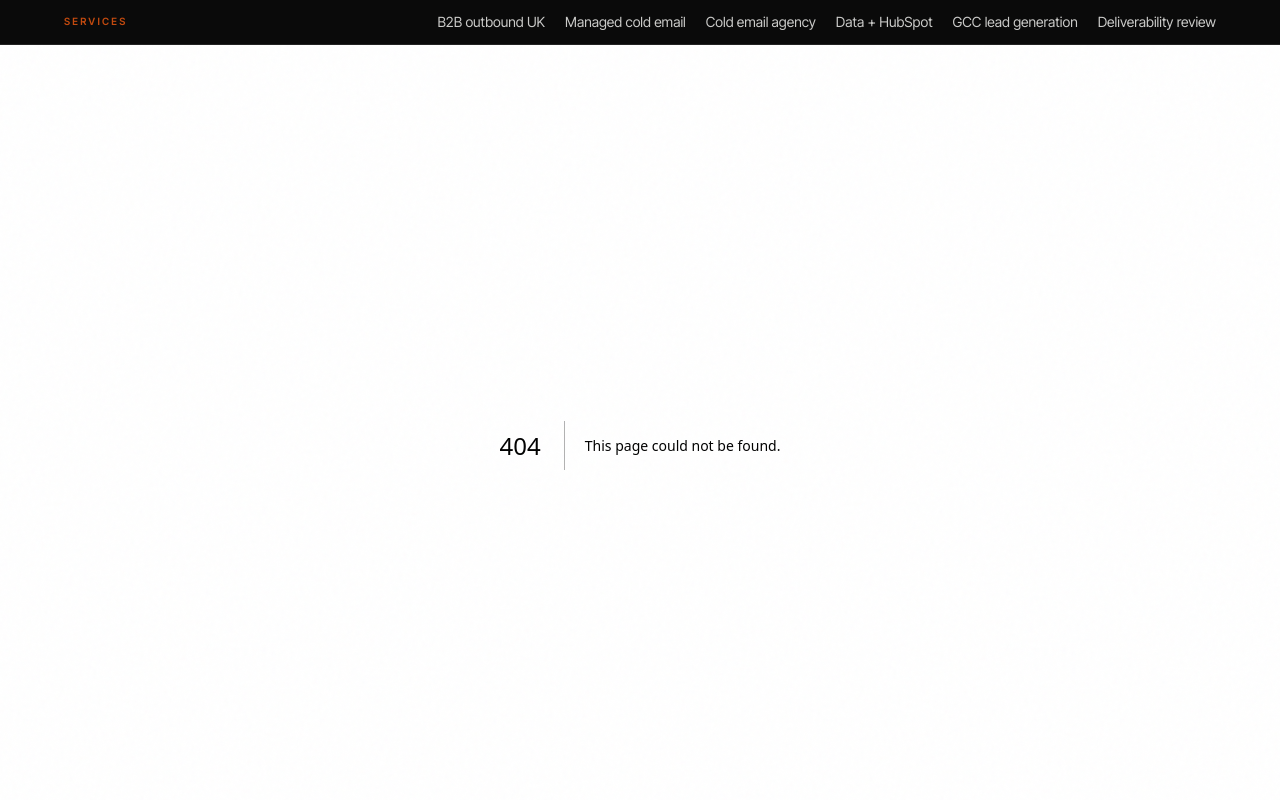
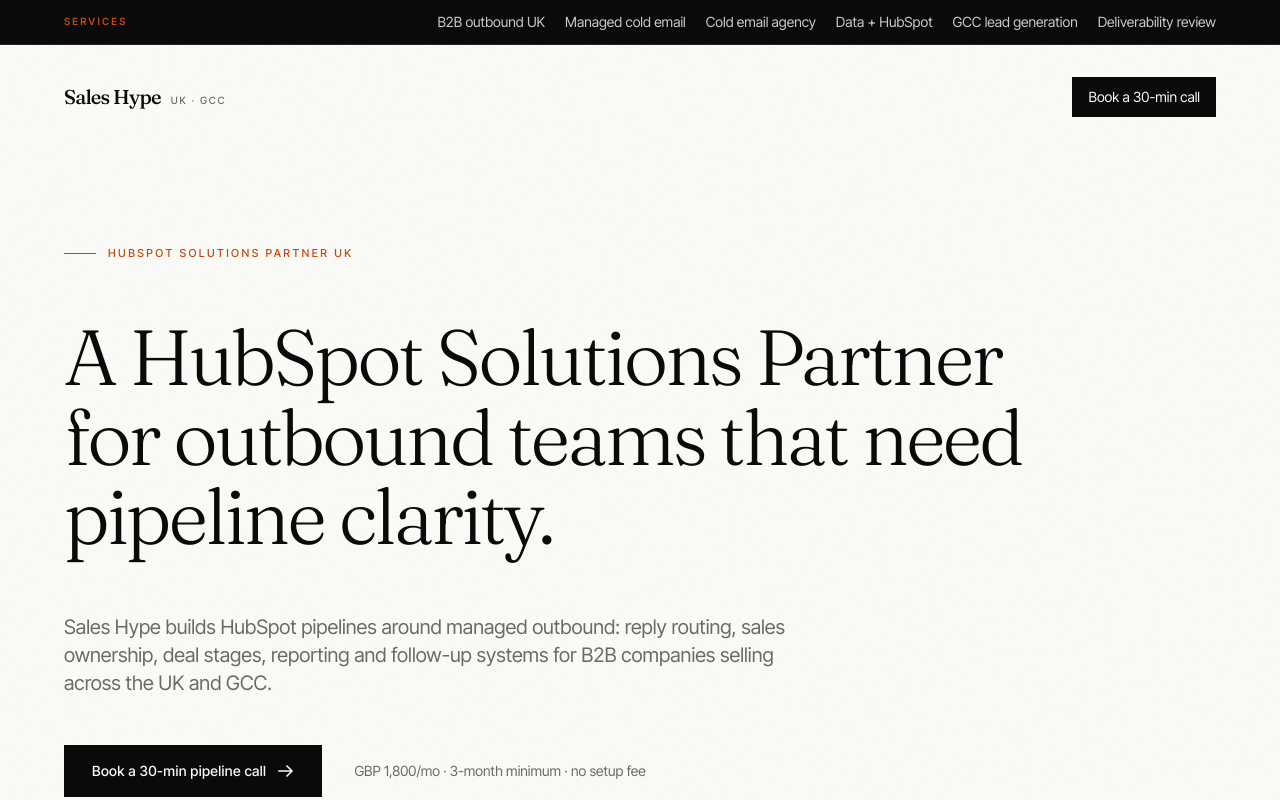
Before and after one commit to tareq-arch/saleshype-site, a Next.js app: page /hubspot-solutions-partner-uk in a window 1280 px wide. Before the commit this address had no page. Shown: the top 800 px of the page. Built offline with nearby package versions, Linux system fonts and the light colour scheme.

Commit message:
Add HubSpot partner UK page

```diff
--- /dev/null
+++ b/app/hubspot-solutions-partner-uk/page.tsx
@@ -0,0 +1,31 @@
+import type { Metadata } from "next";
+import { SeoLandingPage } from "../seo-page-template";
+
+export const metadata: Metadata = {
+  title: "HubSpot Solutions Partner UK",
+  description: "HubSpot Solutions Partner in the UK for outbound lead generation, CRM pipeline setup, reply routing, reporting and B2B sales systems.",
+  alternates: { canonical: "/hubspot-solutions-partner-uk" },
+};
+
+export default function Page() {
+  return (
+    <SeoLandingPage
+      eyebrow="HubSpot Solutions Partner UK"
+      title="A HubSpot Solutions Partner for outbound teams that need pipeline clarity."
+      description="Sales Hype builds HubSpot pipelines around managed outbound: reply routing, sales ownership, deal stages, reporting and follow-up systems for B2B companies selling across the UK and GCC."
+      primaryKeyword="HubSpot Solutions Partner UK"
+      supportingKeywords={["hubspot partner agency uk", "HubSpot CRM implementation", "HubSpot sales pipeline setup", "HubSpot outbound setup"]}
+      sections={[
+        { title: "HubSpot should show commercial reality", body: "A CRM is only useful if it shows what is happening. Sales Hype builds HubSpot around outbound replies, sales ownership, next actions and weekly reporting." },
+        { title: "Useful for founder-led teams", body: "Most founder-led B2B teams do not need a bloated CRM project. They need a clean pipeline, clear follow-up and reporting that shows whether outbound is working." },
+        { title: "Built around managed outbound", body: "Because Sales Hype also runs outbound campaigns, the CRM is designed around real pipeline movement rather than abstract process diagrams." },
+      ]}
+      bullets={["HubSpot pipeline setup", "Lead and reply routing", "Deal stages and owner visibility", "Outbound campaign reporting", "CRM cleanup for sales teams", "UK and GCC pipeline support"]}
+      faqs={[
+        { question: "Is Sales Hype a HubSpot Solutions Partner?", answer: "Yes. Sales Hype is positioned as a HubSpot Solutions Partner focused on outbound lead generation and pipeline systems." },
+        { question: "Do I need HubSpot before working with Sales Hype?", answer: "No. Sales Hype can work with an existing setup or build a simple HubSpot pipeline for outbound replies and reporting." },
+        { question: "Can HubSpot support GCC outbound?", answer: "Yes. HubSpot can support regional pipeline visibility, follow-up ownership and reporting for UK and GCC outbound campaigns." },
+      ]}
+    />
+  );
+}
```
